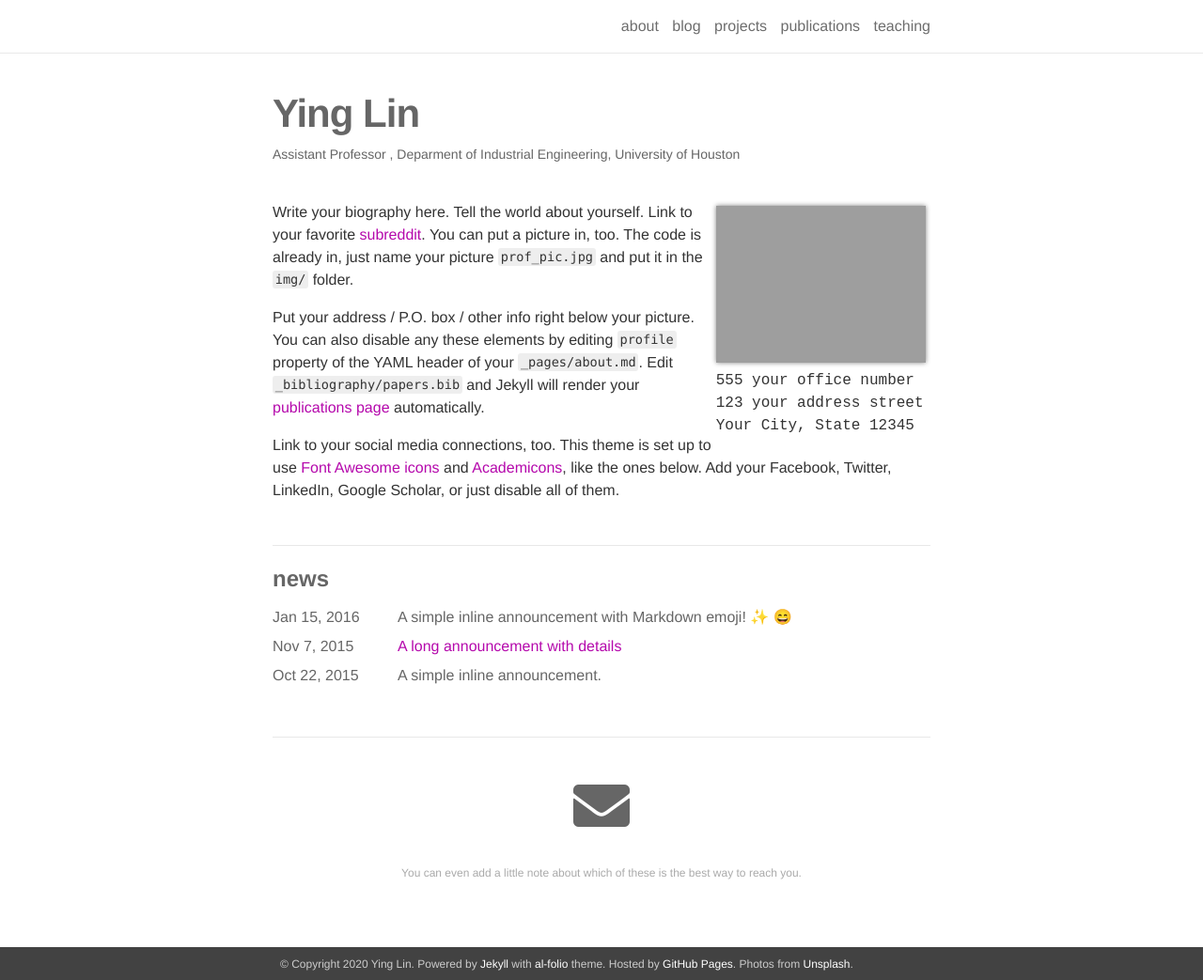
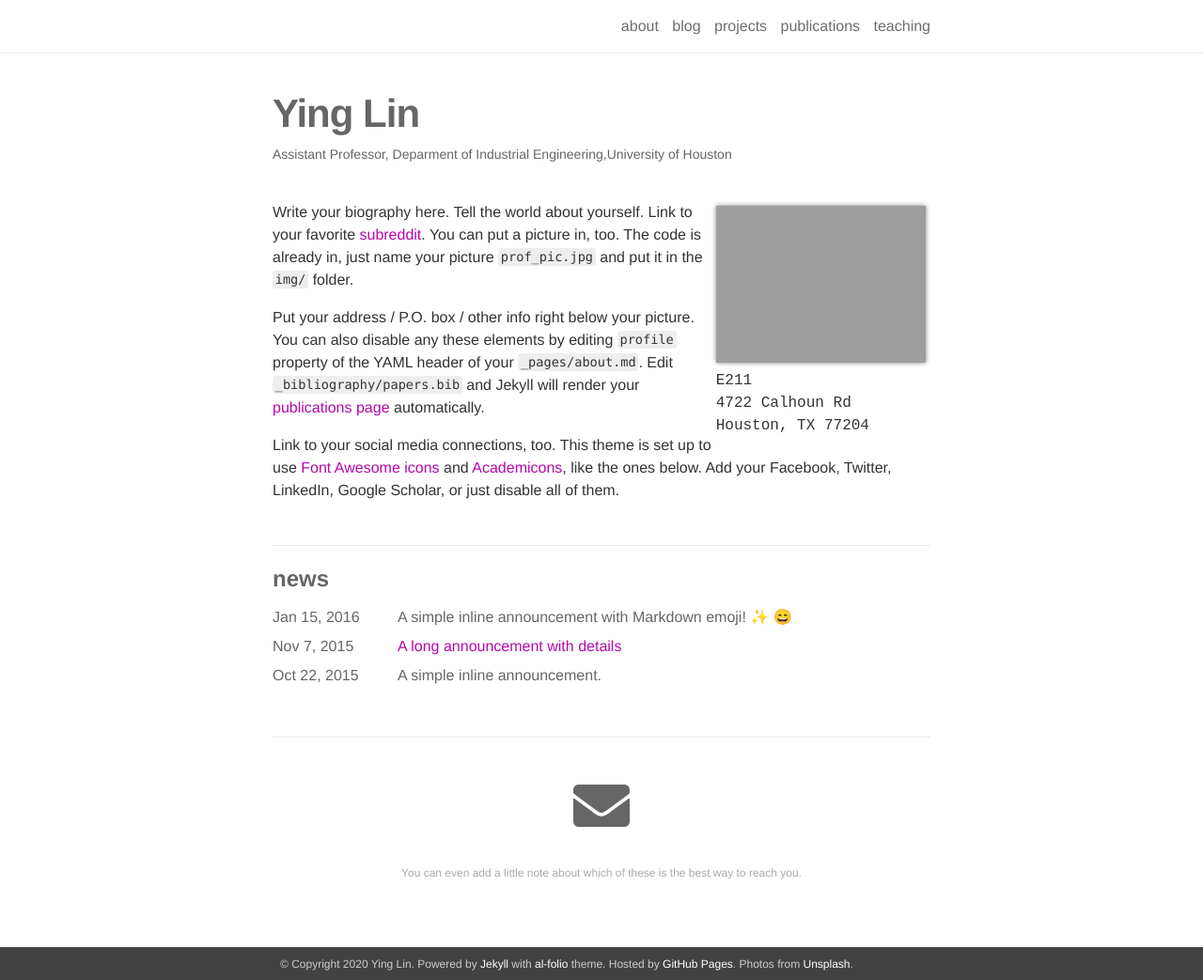
Before and after one commit to shines-lab/shines-lab.github.io, a Jekyll site: the page built from _pages/about.md, in a window 1280 px wide and 1043 px high. Shown: the whole window at 94% size. Built offline with Jekyll 4.4.1, drawn with Linux system fonts in a browser that asks for light colours; nearby versions of some CDN libraries; emoji names are drawn with the system emoji font.

Commit message:
Update about.md

```diff
--- a/_pages/about.md
+++ b/_pages/about.md
@@ -2,15 +2,15 @@
 layout: about
 permalink: /
 title: <strong>Ying Lin</strong>
-description: <a href="http://www.ie.uh.edu/faculty/lin">Assistant Professor </a>, <a href="http://www.ie.uh.edu">Deparment of Industrial Engineering</a>,<a href="http://www.uh.edu"> University of Houston</a>
+description: <a href="http://www.ie.uh.edu/faculty/lin">Assistant Professor</a>, <a href="http://www.ie.uh.edu">Deparment of Industrial Engineering</a>,<a href="http://www.uh.edu">University of Houston</a>
 
 profile:
   align: right
   image: prof_pic.jpg
   address: >
-    <p>555 your office number</p>
-    <p>123 your address street</p>
-    <p>Your City, State 12345</p>
+    <p>E211</p>
+    <p>4722 Calhoun Rd</p>
+    <p>Houston, TX 77204</p>
 
 news: true
 social: true
```
